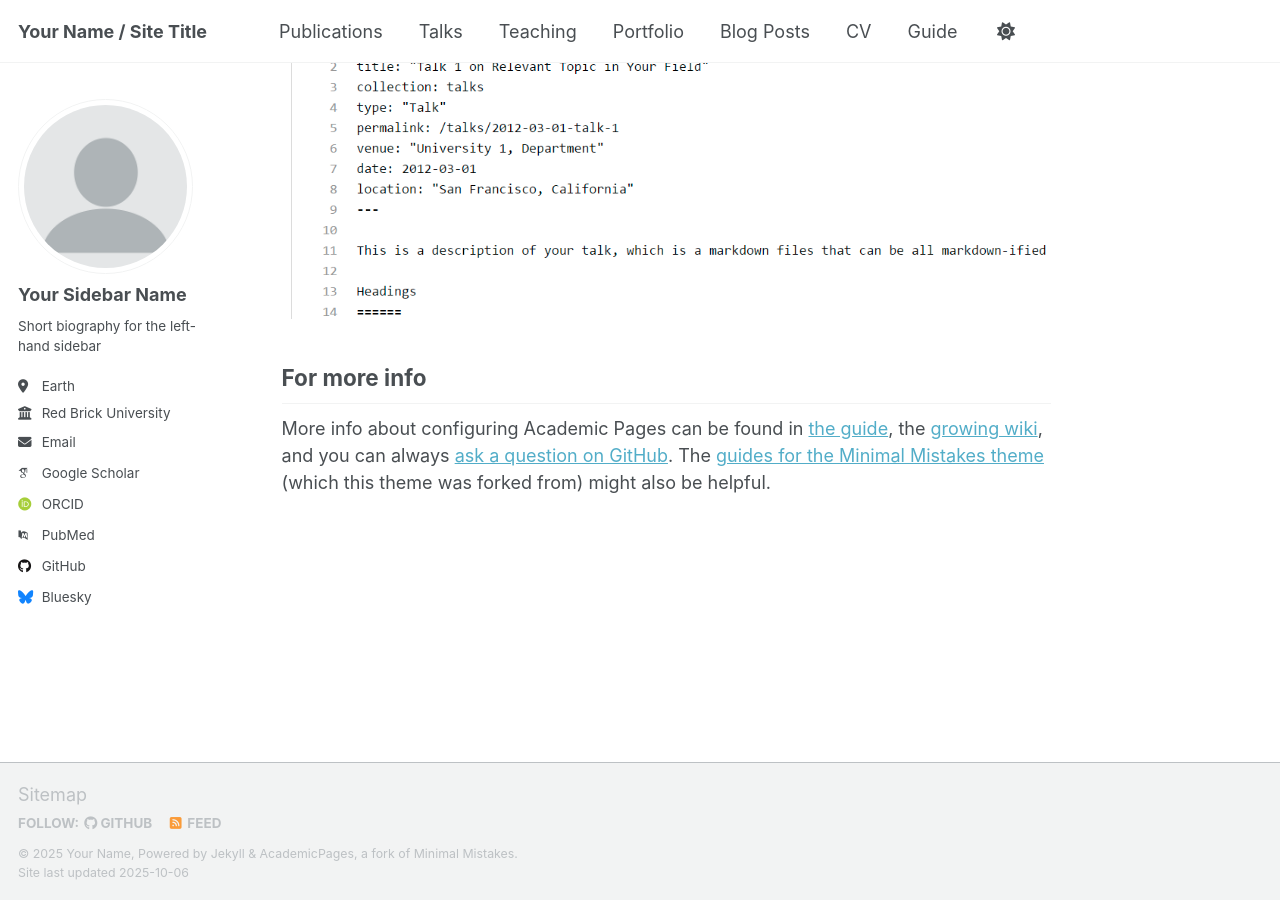
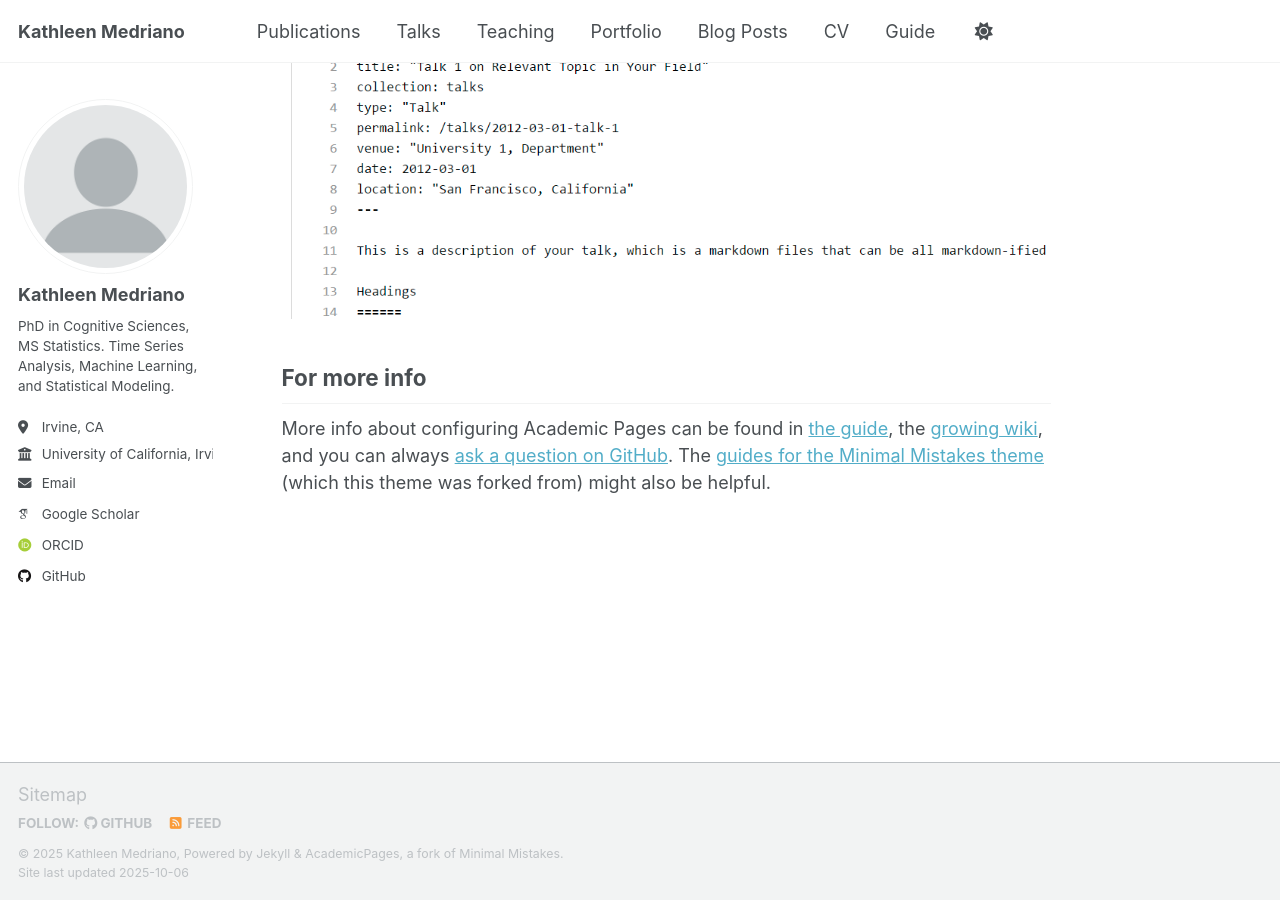
Before and after one commit to Kathleen-Medriano/Kathleen-Medriano.github.io, a Jekyll site: the page built from _pages/about.md, in a window 1280 px wide and 900 px high, scrolled down 2880 px. Built offline with Jekyll 4.4.1, drawn with Linux system fonts in a browser that asks for light colours; some web fonts are replaced; a script that is not in the unit is left out.

Commit message:
_config.yml initial changes

```diff
--- a/_config.yml
+++ b/_config.yml
@@ -9,14 +9,14 @@
 # Basic Site Settings
 locale                   : "en-US"
 site_theme               : "default" # Currently available options are "default", "air"
-title                    : "Your Name / Site Title"
+title                    : "Kathleen Medriano"
 title_separator          : "-"
-name                     : &name "Your Name"
-description              : &description "Your Name's academic portfolio"   # Update this with a general description of your site, this is the default if not overridden by a page
-url                      : https://academicpages.github.io # The base hostname & protocol for your site e.g. "https://[your GitHub username].github.io",
+name                     : &name "Kathleen Medriano"
+description              : &description "Kathleen Medriano's academic portfolio"   # Update this with a general description of your site, this is the default if not overridden by a page
+url                      : https://Kathleen-Medriano.github.io # The base hostname & protocol for your site e.g. "https://[your GitHub username].github.io",
                                                            # or if you already have some other page hosted on Github then use "https://[your GitHub username].github.io/[Your Repo Name]"
 baseurl                  : "" # the subpath of your site, e.g. "/blog"
-repository               : "academicpages/academicpages.github.io"
+repository               : "Kathleen-Medriano/Kathleen-Medriano.github.io"
 
 # Site Author - The following control what appear as part of the author content on the side bar.
 #               If a field is blank the icon and link will not appear, otherwise it will be shown.
@@ -24,23 +24,23 @@
 author:
   # Biographic information
   avatar           : "profile.png"
-  name             : "Your Sidebar Name"
+  name             : "Kathleen Medriano"
   pronouns         : # example: "she/her"
-  bio              : "Short biography for the left-hand sidebar"
-  location         : "Earth"
-  employer         : "Red Brick University"
+  bio              : "PhD in Cognitive Sciences, MS Statistics. Time Series Analysis, Machine Learning, and Statistical Modeling."
+  location         : "Irvine, CA"
+  employer         : "University of California, Irvine"
   uri              : # URL
-  email            : "none@example.org"
+  email            : "kmedrian@uci.edu"
 
   # Academic websites
   academia         : # URL
   arxiv            : # URL - Update with the correct link to your profile
-  googlescholar    : "https://scholar.google.com/citations?user=PS_CX0AAAAAJ"
+  googlescholar    : "https://scholar.google.com/citations?user=6WX16d8AAAAJ"
   inspire-hep      : # URL
   impactstory      : # URL
-  orcid            : "http://orcid.org/yourorcidurl"
+  orcid            : "https://orcid.org/0000-0001-6562-439X"
   semantic         : # URL
-  pubmed           : "https://www.ncbi.nlm.nih.gov/pubmed/?term=john+snow"
+  pubmed           : # URL
   researchgate     : # URL
   scopus           : # URL
 
@@ -48,13 +48,13 @@
   bitbucket        : # Username - Update with your username on the site
   codepen          : # Username
   dribbble         : # Username
-  github           : "academicpages"
+  github           : "Kathleen-Medriano"
   kaggle           : # Username
   stackoverflow    : # User number or user number and name (i.e., use "1" or "1/jeff-atwood")
 
   # Social media
   artstation       : # Username
-  bluesky          : "bsky.app" # Replace this with you Bluesky username
+  bluesky          : #"bsky.app" # Replace this with you Bluesky username
   facebook         : # Username
   flickr           : # Username
   foursquare       : # Username
```
